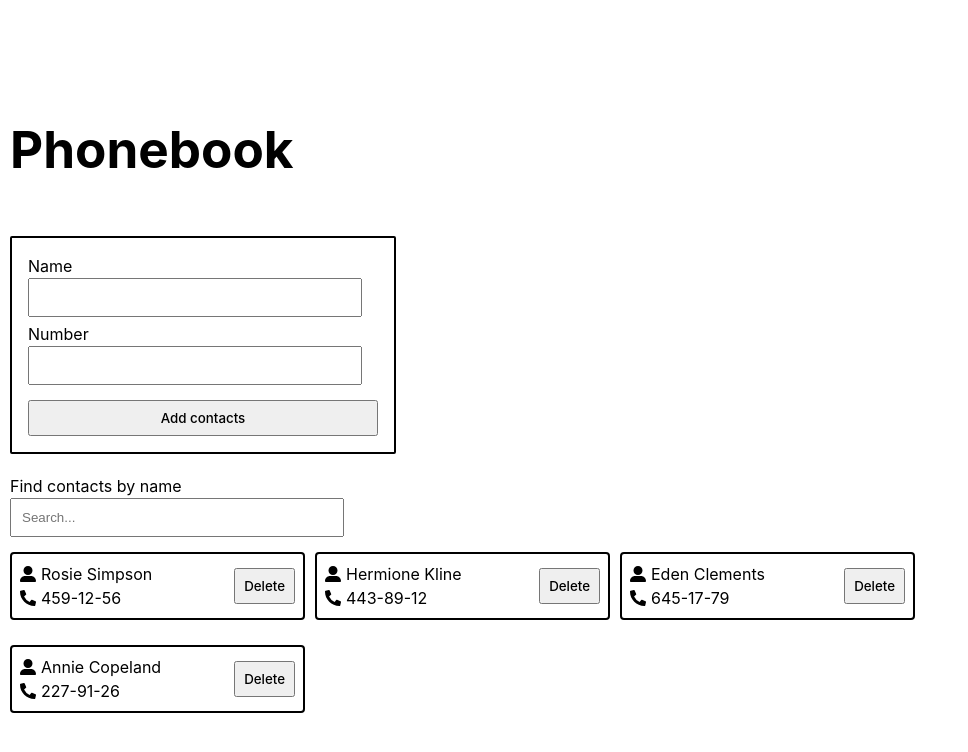
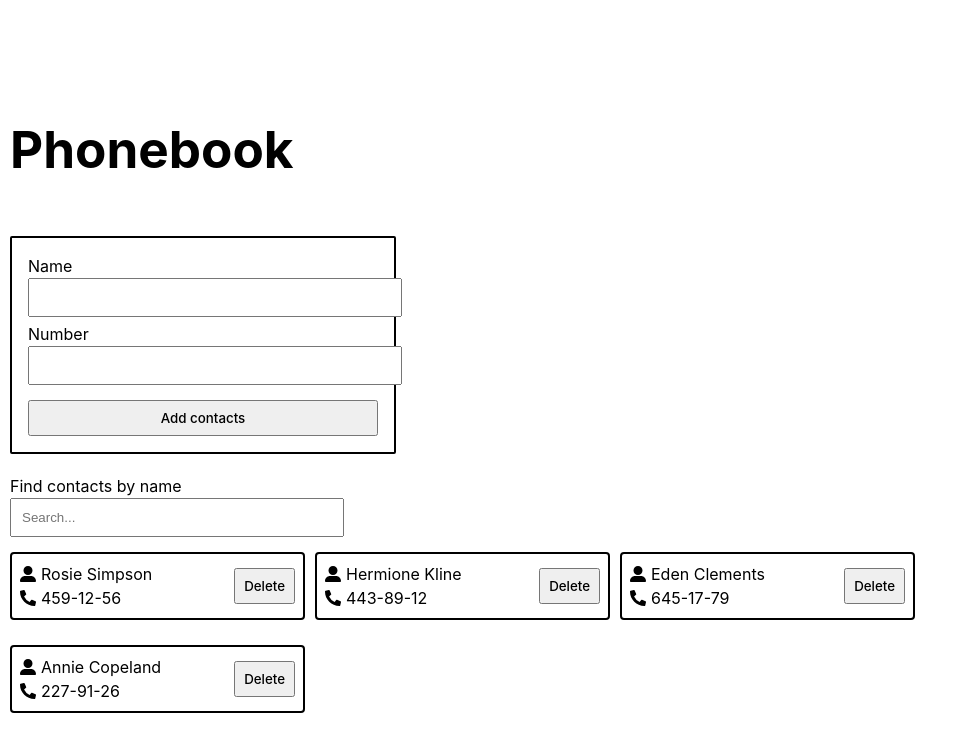
Before and after one commit to rick-77-2006/goit-react-hw-03, a React (Vite) app: page / in a window 1280 px wide. Shown: the top 752 px of the page, without its empty margins (0-968 px from the left). Built offline with nearby package versions, Linux system fonts and the light colour scheme.

Commit message:
Update ContactForm.module.css

```diff
--- a/src/components/ContactForm/ContactForm.module.css
+++ b/src/components/ContactForm/ContactForm.module.css
@@ -10,7 +10,7 @@
 
 .input {
   padding: 10px;
-  width: 310px;
+  width: 350px;
 }
 
 .label {
```
